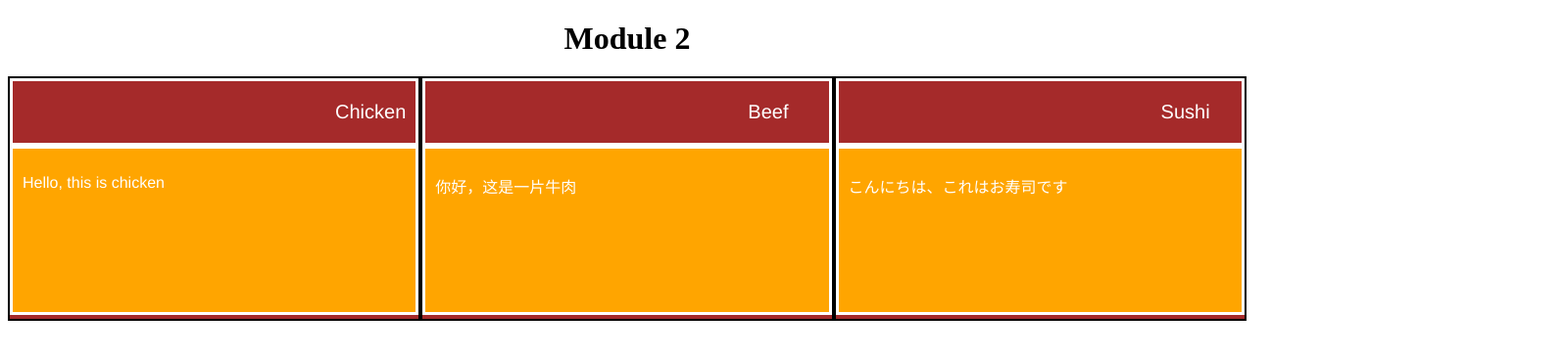
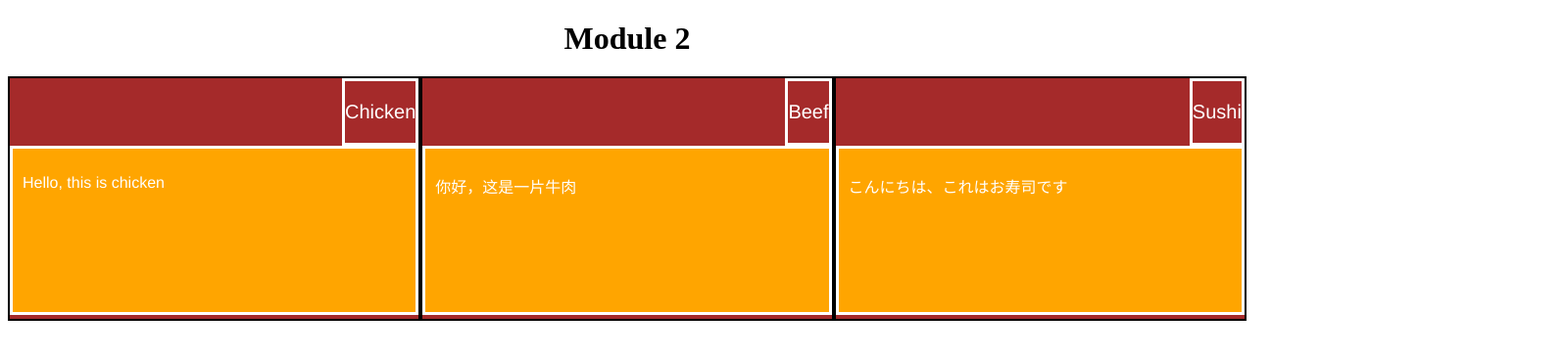
Before and after one commit to Lockerat/coursera-test, a plain HTML site: page module2Project/index.html in a window 1280 px wide. Shown: the whole page at 98% size, 1596 px wide, since content can reach past the window. Drawn offline with Linux system fonts and the light colour scheme.

Commit message:
Version 1.0.2

```diff
--- a/module2Project/css/styles.css
+++ b/module2Project/css/styles.css
@@ -42,12 +42,10 @@ p.sectionTitle {
   font-size: 125%;
 }
 div.subTitle {
+  float: right;
   border: solid white;
 }
-#p1,#p2, #p3{
 
-  right: -80%;
-}
 /* Simple Responsive Framework. */
 .row {
   width: 100%;
@@ -95,9 +93,6 @@ div.subTitle {
   .col-lg-12 {
     width: 100%;
   }
-  #p1,#p2,#p3{
-  right: -80%;
-}
 }
 
 /********** Medium devices only **********/
```
